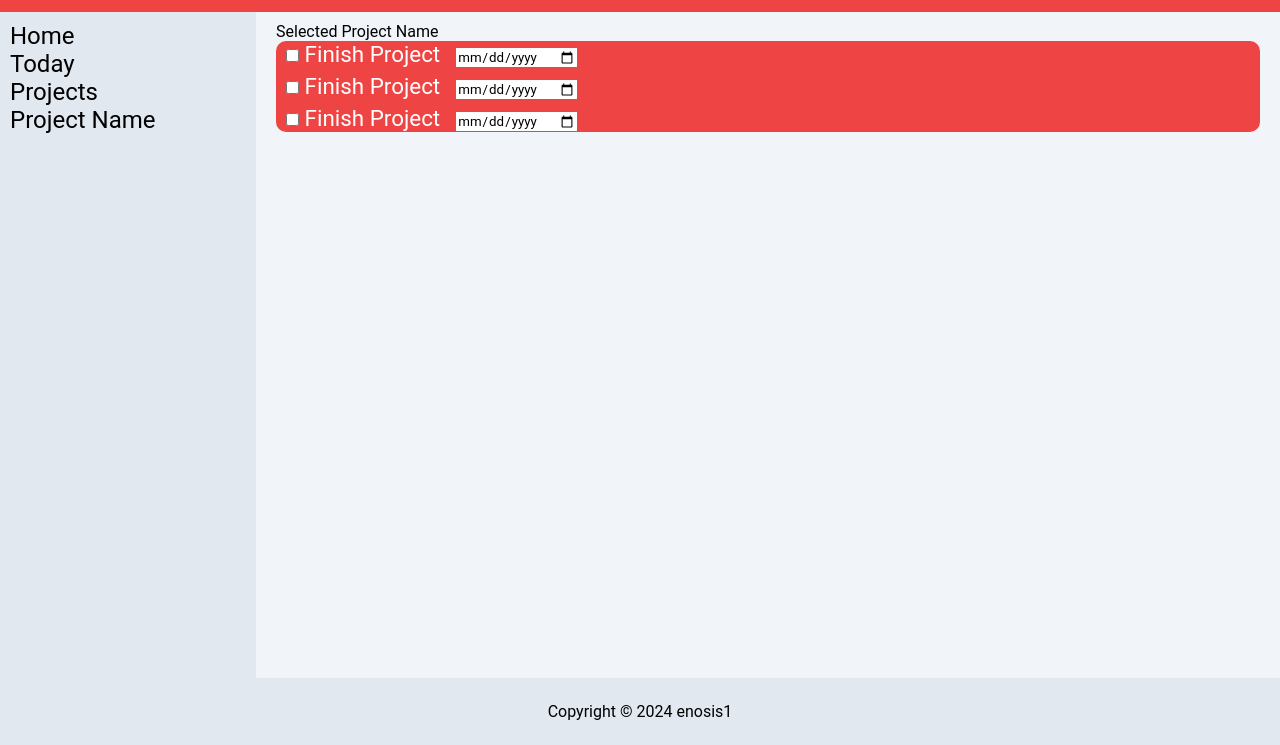
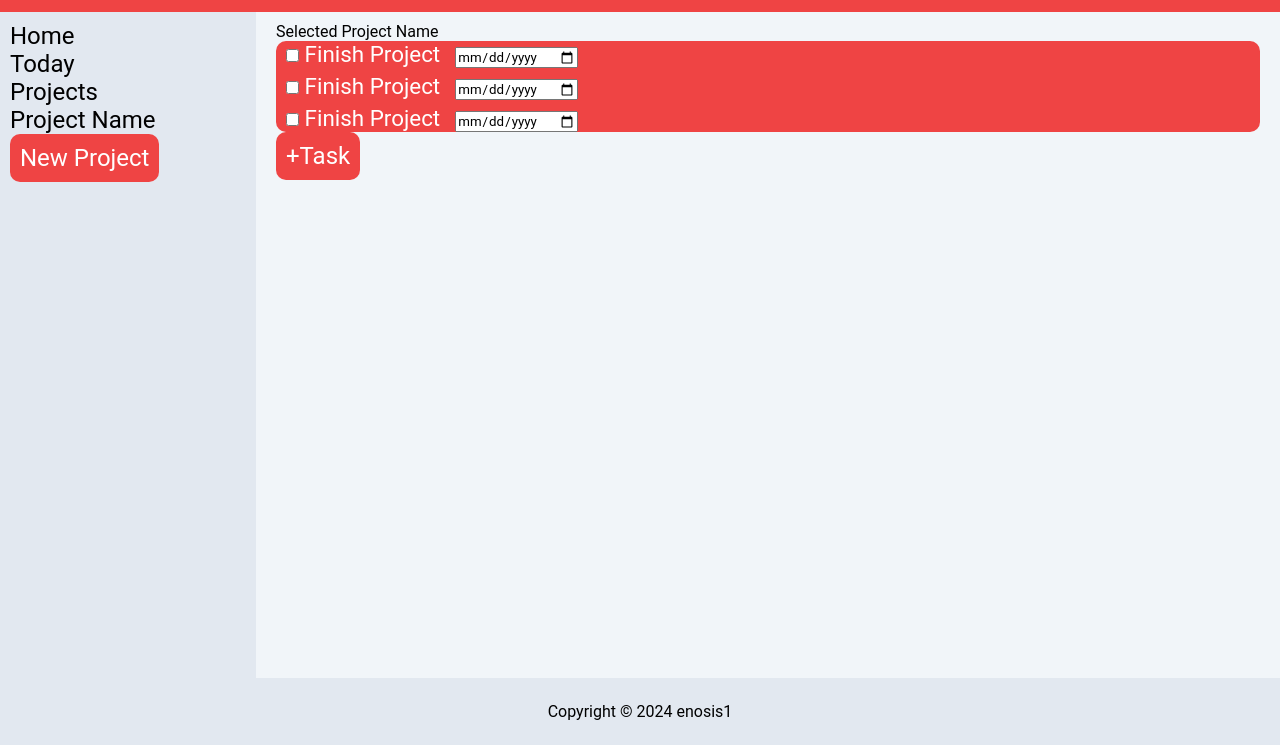
Before and after one commit to enosis1/todoapp, a website built with webpack: page src/index.html in a window 1280 px wide. Shown: the part 55-800 px from the top of the page. Built offline with nearby package versions, Linux system fonts and the light colour scheme.

Commit message:
Update styles

```diff
--- a/src/css/styles.css
+++ b/src/css/styles.css
@@ -51,6 +51,21 @@ body {
   grid-area: task;
   background-color: var(--secondary-color);
   padding: 10px 20px;
+
+  display: flex;
+  flex-direction: column;
+  flex: 1 1 auto;
+}
+
+button {
+  font-size: 1.5rem;
+  background-color: var(--accent-color);
+  padding: 10px;
+  color: white;
+  border: 0px solid white;
+  border-radius: 10px;
+
+  align-self: flex-start;
 }
 
 .tasks-container {
--- a/src/index.html
+++ b/src/index.html
@@ -22,6 +22,7 @@
           <p class="project-name">Project Name</p>
         </div>
       </div>
+      <button class="button" type="button">New Project</button>
     </div>
 
     <div id="content">
@@ -33,7 +34,7 @@
             <label for="example1">Finish Project</label>
           </div>
           <div class="task-due-date">
-            <input type="date" name="dueDate" value="dueDate">
+            <input type="date" name="dueDate" value="dueDate" />
           </div>
         </div>
         <div class="task">
@@ -42,7 +43,7 @@
             <label for="example2">Finish Project</label>
           </div>
           <div class="task-due-date">
-            <input type="date" name="dueDate" value="dueDate">
+            <input type="date" name="dueDate" value="dueDate" />
           </div>
         </div>
         <div class="task">
@@ -51,18 +52,16 @@
             <label for="example3">Finish Project</label>
           </div>
           <div class="task-due-date">
-            <input type="date" name="dueDate" value="dueDate">
+            <input type="date" name="dueDate" value="dueDate" />
           </div>
         </div>
-
       </div>
-
+      <button class="button" type="button">+Task</button>
     </div>
     <div class="footer">
       <p>Copyright © 2024 enosis1</p>
     </div>
   </div>
-  </div>
 </body>
 
 </html>
```
Also changed, not shown: src/index.js (line endings or trailing spaces).
